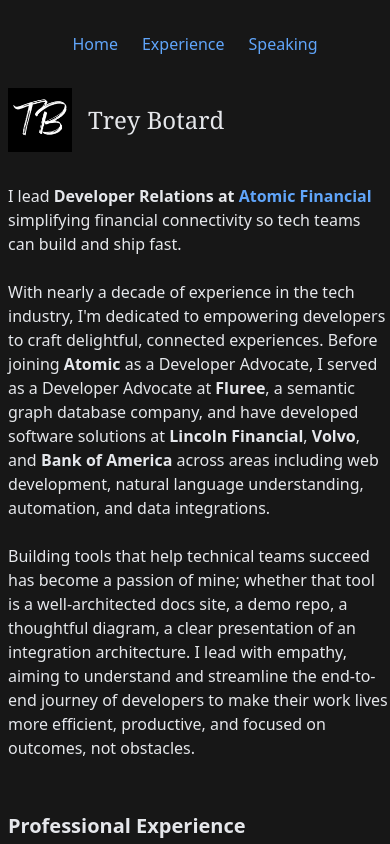
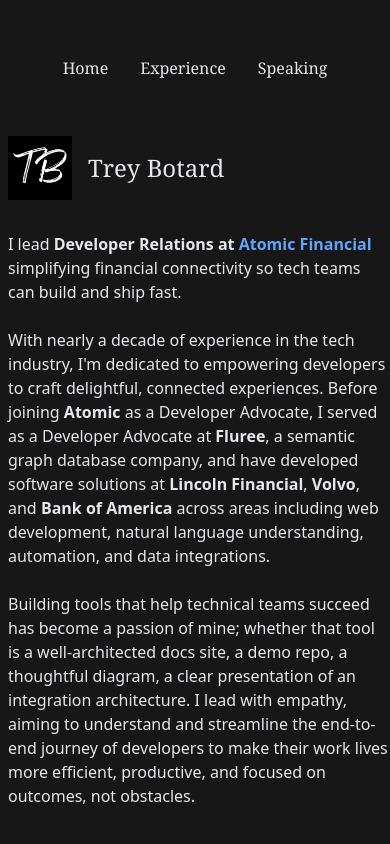
Before and after one commit to Tr3yb0/website, a Nuxt app: page / in a window 390 px wide. Shown: the top 844 px of the page. Built offline with nearby package versions, Linux system fonts and the light colour scheme.

Commit message:
mobile header styling and scroll behavior

```diff
--- a/layouts/default.vue
+++ b/layouts/default.vue
@@ -1,11 +1,27 @@
 <template>
-  <div class="flex flex-col lg:flex-row justify-center items-start max-w-3xl mx-auto pt-8 lg:pt-32">
+  <div
+    class="flex flex-col lg:flex-row justify-center items-start max-w-3xl mx-auto pt-8 lg:pt-32"
+  >
     <LeftNav class="hidden lg:block m-4 flex-none w-36 sticky top-8" />
     <div class="w-full lg:w-auto">
-      <div class="lg:hidden mb-8 flex justify-center space-x-6">
-        <a href="/" class="text-blue-400 hover:text-blue-300 transition-colors">Home</a>
-        <a href="/#experience" class="text-blue-400 hover:text-blue-300 transition-colors">Experience</a>
-        <a href="/#speaking" class="text-blue-400 hover:text-blue-300 transition-colors">Speaking</a>
+      <div
+        class="lg:hidden mb-8 sticky top-0 bg-neutral-900 py-4 flex justify-center space-x-2 z-10"
+      >
+        <a
+          href="/"
+          class="rounded px-3 py-2 font-serif text-gray-200 hover:bg-zinc-700 transition-colors"
+          >Home</a
+        >
+        <a
+          href="/#experience"
+          class="rounded px-3 py-2 font-serif text-gray-200 hover:bg-zinc-700 transition-colors"
+          >Experience</a
+        >
+        <a
+          href="/#speaking"
+          class="rounded px-3 py-2 font-serif text-gray-200 hover:bg-zinc-700 transition-colors"
+          >Speaking</a
+        >
       </div>
       <slot />
     </div>
```
